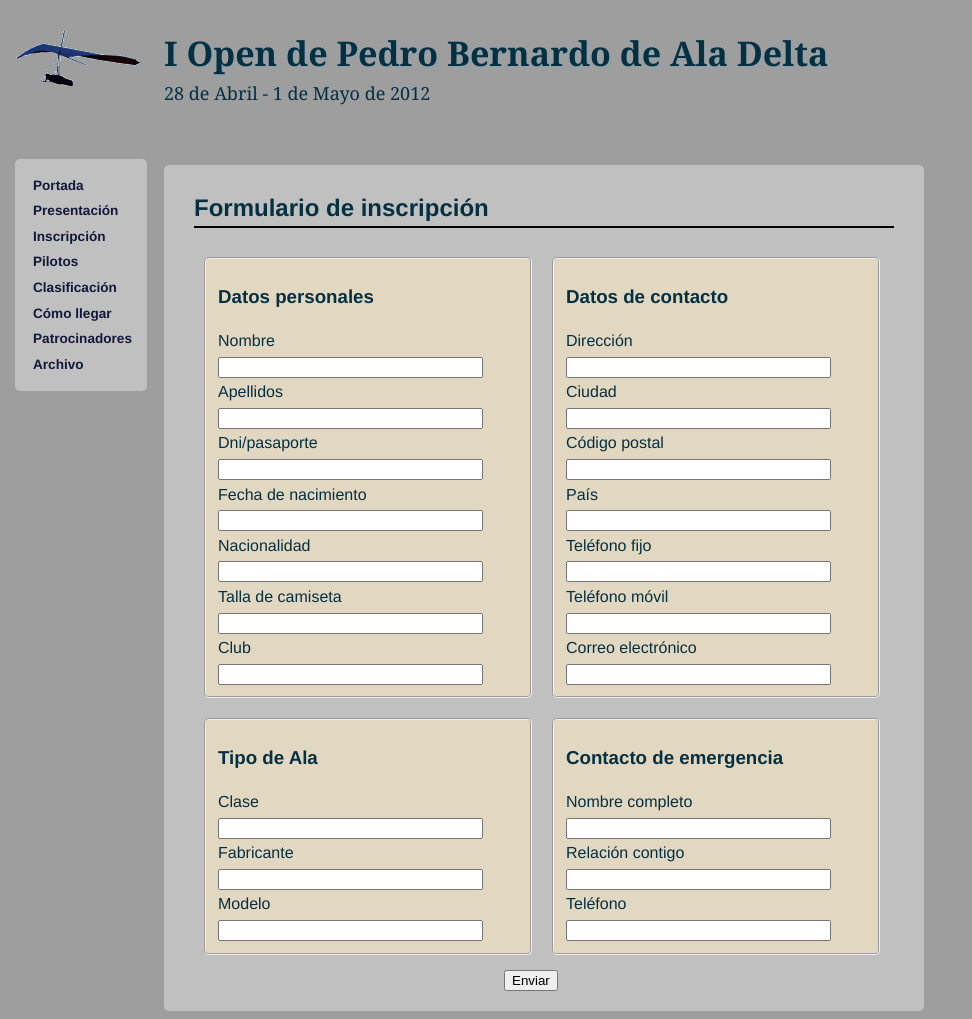
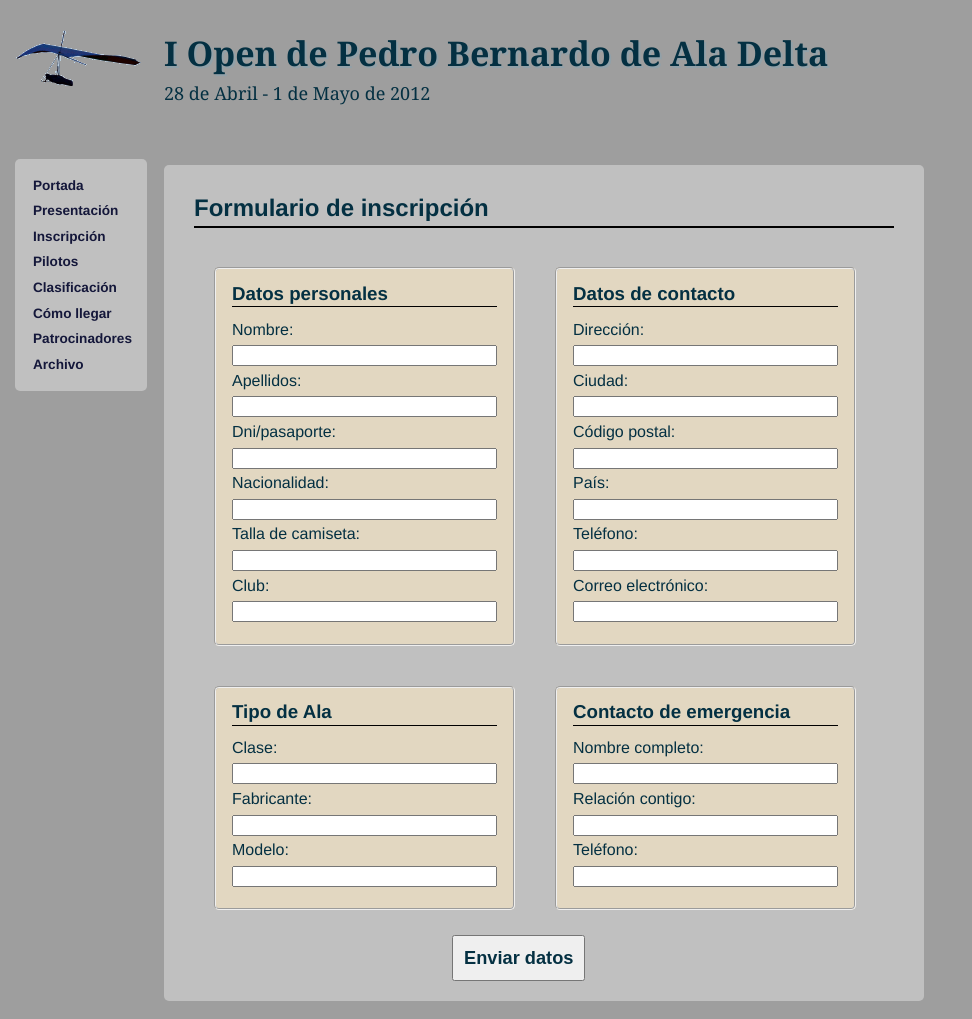
Before and after one commit to nando/openfly, a Jekyll site: the page built from inscripcion.html, in a window 1280 px wide. Shown: the whole page, without its empty margins (0-972 px from the left). Built offline with Jekyll 4.4.1, drawn with Linux system fonts in a browser that asks for light colours.

Commit message:
un poquito de animación

```diff
--- a/_config.yml
+++ b/_config.yml
@@ -1,4 +1,4 @@
 server: true
 auto: true
 destination: _site/open
-url: http://clubdevuelopb.com/open/
+url: http://clubdevuelopb.com/open
--- a/archivo.html
+++ b/archivo.html
@@ -5,6 +5,6 @@ layout: default
   <h2>Archivo de noticias publicadas</h2>
   <ul>
     {% for post in site.posts %}
-      <li><span>{{ post.date | date: "%d/%m/%Y" }}</span> &raquo; <a href="../../..{{ post.url }}">{{ post.title }}</a></li>
+    <li><span>{{ post.date | date: "%d/%m/%Y" }}</span> &raquo; <a href="{{ site.url }}{{ post.url }}">{{ post.title }}</a></li>
     {% endfor %}
   </ul>
--- a/inscripcion.html
+++ b/inscripcion.html
@@ -10,34 +10,30 @@
   <h3>Datos personales</h3>
 
   <div class="field">
-    <label for="pilot_Nombre">Nombre</label><br />
+    <label for="pilot_Nombre">Nombre:</label><br />
     <input id="pilot_name" name="pilot[name]" size="30" type="text" />
   </div>
   <div class="field">
-    <label for="pilot_Apellidos">Apellidos</label><br />
+    <label for="pilot_Apellidos">Apellidos:</label><br />
     <input id="pilot_surname" name="pilot[surname]" size="30" type="text" />
   </div>
 
   <div class="field">
-    <label for="pilot_DNI/Pasaporte">Dni/pasaporte</label><br />
+    <label for="pilot_DNI/Pasaporte">Dni/pasaporte:</label><br />
     <input id="pilot_passport" name="pilot[passport]" size="30" type="text" />
-  </div>
-  <div class="field">
-    <label for="pilot_Fecha de nacimiento">Fecha de nacimiento</label><br />
-    <input id="pilot_birthdate" name="pilot[birthdate]" size="30" type="text" />
   </div>
 
   <div class="field">
-    <label for="pilot_Nacionalidad">Nacionalidad</label><br />
+    <label for="pilot_Nacionalidad">Nacionalidad:</label><br />
     <input id="pilot_nationality" name="pilot[nationality]" size="30" type="text" />
   </div>
   <div class="field">
-    <label for="pilot_Talla de camiseta">Talla de camiseta</label><br />
+    <label for="pilot_Talla de camiseta">Talla de camiseta:</label><br />
     <input id="pilot_tshirt_size" name="pilot[tshirt_size]" size="30" type="text" />
   </div>
 
   <div class="field">
-    <label for="pilot_Club">Club</label><br />
+    <label for="pilot_Club">Club:</label><br />
     <input id="pilot_club_name" name="pilot[club_name]" size="30" type="text" />
   </div>
   </fieldset>
@@ -45,50 +41,45 @@
   <h3>Datos de contacto</h3>
   <div class="field">
 
-    <label for="pilot_Dirección">Dirección</label><br />
+    <label for="pilot_Dirección">Dirección:</label><br />
     <input id="pilot_address" name="pilot[address]" size="30" type="text" />
   </div>
   <div class="field">
-    <label for="pilot_Ciudad">Ciudad</label><br />
+    <label for="pilot_Ciudad">Ciudad:</label><br />
     <input id="pilot_city" name="pilot[city]" size="30" type="text" />
   </div>
   <div class="field">
 
-    <label for="pilot_Código Postal">Código postal</label><br />
+    <label for="pilot_Código Postal">Código postal:</label><br />
     <input id="pilot_zip_code" name="pilot[zip_code]" size="30" type="text" />
   </div>
   <div class="field">
-    <label for="pilot_País">País</label><br />
+    <label for="pilot_País">País:</label><br />
     <input id="pilot_country" name="pilot[country]" size="30" type="text" />
   </div>
   <div class="field">
-
-    <label for="pilot_Teléfono fijo">Teléfono fijo</label><br />
+    <label for="pilot_Teléfono fijo">Teléfono:</label><br />
     <input id="pilot_phone" name="pilot[phone]" size="30" type="text" />
   </div>
   <div class="field">
-    <label for="pilot_Teléfono móvil">Teléfono móvil</label><br />
-    <input id="pilot_mobile_phone" name="pilot[mobile_phone]" size="30" type="text" />
-  </div>
-  <div class="field">
 
-    <label for="pilot_Correo electrónico">Correo electrónico</label><br />
+    <label for="pilot_Correo electrónico">Correo electrónico:</label><br />
     <input id="pilot_email" name="pilot[email]" size="30" type="text" />
   </div>
   </fieldset>
   <fieldset>
   <h3>Tipo de Ala</h3>
   <div class="field">
-    <label for="pilot_Clase">Clase</label><br />
+    <label for="pilot_Clase">Clase:</label><br />
 
     <input id="pilot_glider_class" name="pilot[glider_class]" size="30" type="text" />
   </div>
   <div class="field">
-    <label for="pilot_Fabricante">Fabricante</label><br />
+    <label for="pilot_Fabricante">Fabricante:</label><br />
     <input id="pilot_glider_manuf" name="pilot[glider_manuf]" size="30" type="text" />
   </div>
   <div class="field">
-    <label for="pilot_Modelo">Modelo</label><br />
+    <label for="pilot_Modelo">Modelo:</label><br />
 
     <input id="pilot_glider_model" name="pilot[glider_model]" size="30" type="text" />
   </div>
@@ -96,21 +87,21 @@
   <fieldset>
   <h3>Contacto de emergencia</h3>
   <div class="field">
-    <label for="pilot_Nombre completo">Nombre completo</label><br />
+    <label for="pilot_Nombre completo">Nombre completo:</label><br />
     <input id="pilot_contact_name" name="pilot[contact_name]" size="30" type="text" />
 
   </div>
   <div class="field">
-    <label for="pilot_Relación contigo">Relación contigo</label><br />
+    <label for="pilot_Relación contigo">Relación contigo:</label><br />
     <input id="pilot_contact_relation" name="pilot[contact_relation]" size="30" type="text" />
   </div>
   <div class="field">
-    <label for="pilot_Teléfono">Teléfono</label><br />
+    <label for="pilot_Teléfono">Teléfono:</label><br />
     <input id="pilot_contact_phone" name="pilot[contact_phone]" size="30" type="text" />
 
   </div>
   </fieldset>
   <div class="actions">
-    <input id="pilot_submit" name="commit" type="submit" value="Enviar" />
+    <input id="pilot_submit" name="commit" type="submit" value="Enviar datos" />
   </div>
 </form>
--- /dev/null
+++ b/robots.txt
@@ -0,0 +1,5 @@
+User-agent: *
+Disallow: /ok.html
+Disallow: /ko.html
+Disallow: /styles
+Disallow: /javascript
--- a/styles/inspired_by_bundler_inspired.css
+++ b/styles/inspired_by_bundler_inspired.css
@@ -19,6 +19,11 @@ img.logo {
   position:fixed;
   left:15px;
   top:30px;
+}
+img.glider {
+  position:fixed;
+  left:-150px;
+  top:60px;
 }
 header h1{
   font:34px Georgia;
@@ -63,17 +68,27 @@ section h2 {
   padding-bottom:5px
 }
 fieldset {
+  padding: 0px 16px 20px 16px;
   background: none repeat scroll 0 0 #e2d7c1;
-  margin:10px;
-  width: 300px;
+  margin:20px;
+  width: 260px;
   float:left;
   border-radius:5px;
   -moz-border-radius: 5px 5px 5px 5px;
 }
+fieldset h3 {
+  margin-top: 0.6em;
+  margin-bottom: 0.5em;
+  border-bottom:1px black solid;
+}
 div.actions input{
-  margin: 5px 0px 10px 310px;
+  margin: 5px 0px 10px 258px;
+  padding: 10px;
+  font-size: 114%;
+  color:#043042;
+  font-weight: bold;
 }
-table.results {
+table {
   width: 100%;
 }
 table.results td {
@@ -81,22 +96,28 @@ table.results td {
   padding-right: 10px;
 }
 table.results tr.day:hover {
-  background: #e2d715;
+  background: #d2d7f5;
 }
-table.results th {
+table th {
   text-align: left;
   padding-left: 10px;
   background-color: #e2d7c1;
+  border-radius:5px;
+  -moz-border-radius:5px;
+}
+table tr.spinner td {
+  text-align: center;
+  padding: 30px;
 }
 
 footer {margin-left:200px;width:700px}
 
 .hover { /* for IE using onmouseover and onmouseout */
-background: #e2d715;
+background: #d2d7ff;
 }
 tr.fs_res_res_row:hover
 {
-background: #e2d715;
+background: #d2d7ff;
 }
 div.fs_res
 {
```
Also changed, not shown: pilotos.html (+101 -2 lines), images/ajax-loader.gif (added), images/glider.png (added), javascript/jstween.min.js (added).
